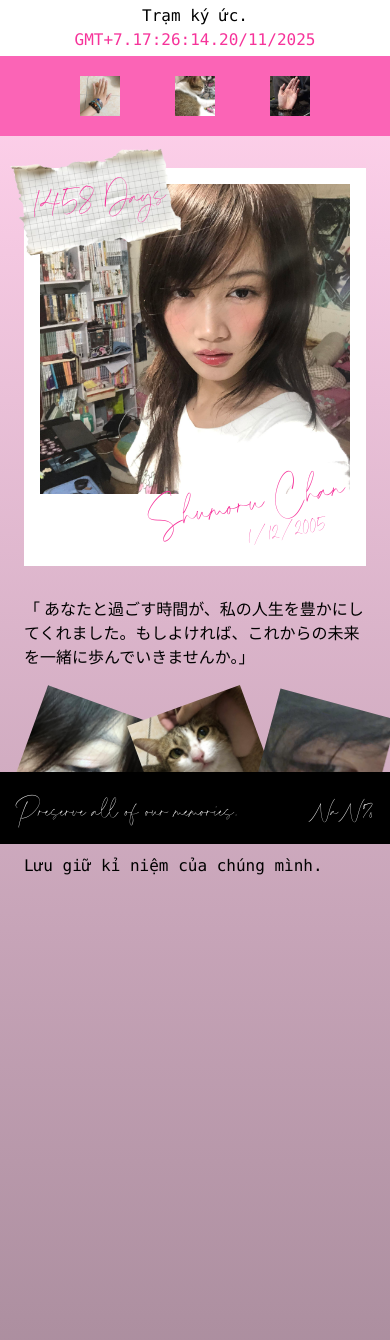
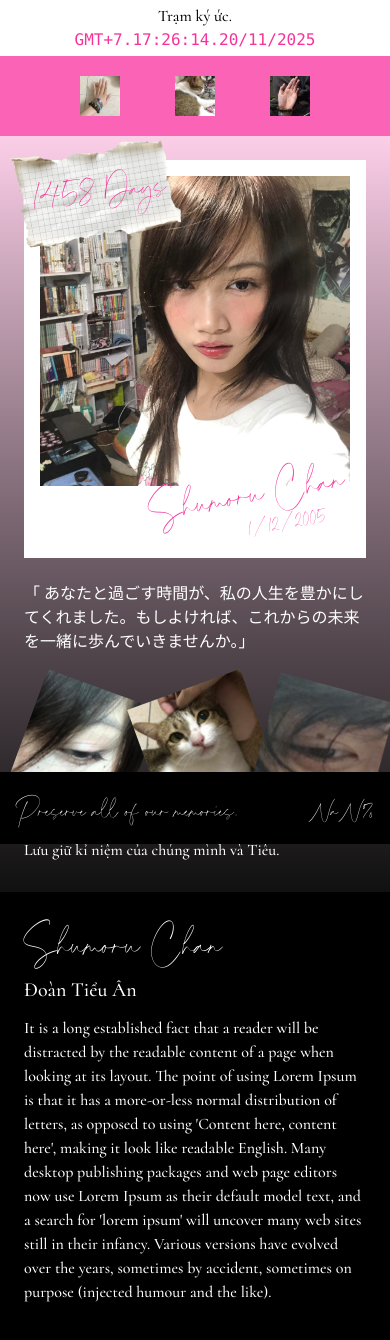
Before and after one commit to elyz01/Tieu-An, a React (Vite) app: page / in a window 390 px wide. Shown: the top 1340 px of the page. Built offline with nearby package versions, Linux system fonts and the light colour scheme; a web font is replaced by a local one.

Commit message:
`Update HTML and CSS files with new font styles and preconnect links`

```diff
--- a/index.html
+++ b/index.html
@@ -5,6 +5,9 @@
     <link rel="icon" type="image/svg+xml" href="/vite.svg" />
     <meta name="viewport" content="width=device-width, initial-scale=1.0" />
     <link href="https://fonts.googleapis.com/css2?family=Yuji+Mai&display=swap" rel="stylesheet">
+    <link rel="preconnect" href="https://fonts.googleapis.com">
+<link rel="preconnect" href="https://fonts.gstatic.com" crossorigin>
+<link href="https://fonts.googleapis.com/css2?family=Cormorant:ital,wght@0,300..700;1,300..700&display=swap" rel="stylesheet">
     <title>♡⊹˚₊‧Minh, Ân và Tiêu.‧₊˚⊹♡</title>
   </head>
   <body>
--- a/src/components/ScrollImages.jsx
+++ b/src/components/ScrollImages.jsx
@@ -12,7 +12,7 @@ const ScrollImages = () => {
 
 
   return (
-    <div className="w-full flex flex-col items-center ">
+    <div className="w-full  px-6 flex flex-col items-center ">
 
 
      <div className="bg-white pb-14 relative">
--- a/src/components/TopBar.jsx
+++ b/src/components/TopBar.jsx
@@ -23,9 +23,9 @@ const TopBar = () => {
   const dateString = currentTime.toLocaleDateString("en-GB"); // dd/mm/yyyy
 
   return (
-<div className="flex font-mono py-1 flex-col items-center justify-center lg:flex-row lg:gap-1 bg-white">
+<div className="flex cormorant1 py-1 flex-col items-center justify-center lg:flex-row lg:gap-1 bg-white">
   <p>Trạm ký ức.</p>
-  <p className="text-pink-500">
+  <p className="text-pink-500 font-mono">
     GMT+7.{timeString}.{dateString}
   </p>
 </div>
--- a/src/components/section1/RowImage.jsx
+++ b/src/components/section1/RowImage.jsx
@@ -2,7 +2,7 @@ import React from 'react'
 
 const RowImage = () => {
   return (
-    <div className=' space-y-8'>
+    <div className='  space-y-8 text-white'>
   <div className='w-full h-full  relative z-10'>
           <div className=' flex'>
           <img className='w-[35%] rotate1 h-auto object-cover rotate-20' src="./An/image3.jpg" alt="" />
@@ -11,10 +11,10 @@ const RowImage = () => {
 
           </div>
         </div>
-<div className='w-full flex items-center justify-center'>
-<p className='font-mono typing'>Lưu giữ kỉ niệm của chúng mình.</p>
 
-  </div>
+<p className='cormorant1 typing'>Lưu giữ kỉ niệm của chúng mình và Tiêu.</p>
+
+
     </div>
   )
 }
--- a/src/components/section1/Section1.jsx
+++ b/src/components/section1/Section1.jsx
@@ -3,8 +3,8 @@ import RowImage from './RowImage';
 
 const Section1 = () => {
   return (
-    <div className='space-y-8'>
-      <p className='jpfont'>
+    <div className='space-y-8  px-6'>
+      <p className='jpfont text-white'>
         <span >「 あなたと過ごす時間が、私の人生を豊かにしてくれました。もしよければ、これからの未来を一緒に歩んでいきませんか。」</span>
 
         </p>
--- /dev/null
+++ b/src/components/section2/MeoMeo.jsx
@@ -0,0 +1,19 @@
+import React from 'react'
+
+const MeoMeo = () => {
+  return (
+    <div className='h-200 text-white bg-black px-6 py-6'>
+     <div className='space-y-3'  >
+     <div>
+     <p className='classconfig text-6xl'> Meo </p>
+     <p className='cormorant1 text-xl'>Tiêu</p>
+     </div>
+      <p className='cormorant1'>
+      It is a long established fact that a reader will be distracted by the readable content of a page when looking at its layout. The point of using Lorem Ipsum is that it has a more-or-less normal distribution of letters, as opposed to using 'Content here, content here', making it look like readable English. Many desktop publishing packages and web page editors now use Lorem Ipsum as their default model text, and a search for 'lorem ipsum' will uncover many web sites still in their infancy. Various versions have evolved over the years, sometimes by accident, sometimes on purpose (injected humour and the like).
+      </p>
+     </div>
+    </div>
+  )
+}
+
+export default MeoMeo
--- /dev/null
+++ b/src/components/section2/NhatMinh.jsx
@@ -0,0 +1,19 @@
+import React from 'react'
+
+const NhatMinh = () => {
+  return (
+    <div className='h-200 text-white bg-black px-6 py-6'>
+     <div className='space-y-3'  >
+     <div>
+     <p className='classconfig text-6xl'> Elyz </p>
+     <p className='cormorant1 text-xl'>Nhật Minh</p>
+     </div>
+      <p className='cormorant1'>
+      It is a long established fact that a reader will be distracted by the readable content of a page when looking at its layout. The point of using Lorem Ipsum is that it has a more-or-less normal distribution of letters, as opposed to using 'Content here, content here', making it look like readable English. Many desktop publishing packages and web page editors now use Lorem Ipsum as their default model text, and a search for 'lorem ipsum' will uncover many web sites still in their infancy. Various versions have evolved over the years, sometimes by accident, sometimes on purpose (injected humour and the like).
+      </p>
+     </div>
+    </div>
+  )
+}
+
+export default NhatMinh
--- /dev/null
+++ b/src/components/section2/Section2.jsx
@@ -0,0 +1,16 @@
+import React from 'react'
+import TieuAn from './TieuAn';
+import MeoMeo from './MeoMeo';
+import NhatMinh from './NhatMinh';
+
+const Section2 = () => {
+  return (
+    <div className=''>
+      <TieuAn />
+      <MeoMeo />
+      <NhatMinh />
+    </div>
+  )
+}
+
+export default Section2
--- /dev/null
+++ b/src/components/section2/TieuAn.jsx
@@ -0,0 +1,19 @@
+import React from 'react'
+
+const TieuAn = () => {
+  return (
+    <div className='h-200 text-white bg-black px-6 py-6'>
+     <div className='space-y-3'  >
+     <div>
+     <p className='classconfig text-6xl'>Shumoru Chan </p>
+     <p className='cormorant1 text-xl'>Đoàn Tiểu Ân</p>
+     </div>
+      <p className='cormorant1'>
+      It is a long established fact that a reader will be distracted by the readable content of a page when looking at its layout. The point of using Lorem Ipsum is that it has a more-or-less normal distribution of letters, as opposed to using 'Content here, content here', making it look like readable English. Many desktop publishing packages and web page editors now use Lorem Ipsum as their default model text, and a search for 'lorem ipsum' will uncover many web sites still in their infancy. Various versions have evolved over the years, sometimes by accident, sometimes on purpose (injected humour and the like).
+      </p>
+     </div>
+    </div>
+  )
+}
+
+export default TieuAn
--- a/src/devices/Mobile.jsx
+++ b/src/devices/Mobile.jsx
@@ -1,25 +1,28 @@
-import React from 'react'
-import ScrollImages from '../components/ScrollImages'
-import ProcessBar from './../components/ProcessBar';
-import Section1 from '../components/section1/Section1';
+import React from "react";
+import ScrollImages from "../components/ScrollImages";
+import ProcessBar from "./../components/ProcessBar";
+import Section1 from "../components/section1/Section1";
+import Section2 from "./../components/section2/Section2";
 
 const Mobile = () => {
-
   return (
-<div>
-<div className="w-full h-1000 relative  bg-gradient-to-b from-pink-200 to-[#111111] px-6   overflow-hidden">
-  <div className="w-full py-8 flex justify-center items-center relative">
-    <ScrollImages  />
-  </div>
-  <div className='relative'>
-  <ProcessBar />
-  <Section1 />
+    <div>
+      <div className="w-full  relative     overflow-hidden">
+        <div className="w-full bg-gradient-to-b from-pink-200 to-[#111111] py-6 space-y-6  ">
+          <div className="relative">
+    <ScrollImages />
+          </div>
+          <Section1 />
 
 
-  </div>
+        </div>
 
+        <div className="relative">
+          <ProcessBar />
+        </div>
+        <Section2 />
+      </div>
     </div>
-</div>
-  )
-}
-export default Mobile
+  );
+};
+export default Mobile;
--- a/src/index.css
+++ b/src/index.css
@@ -68,6 +68,7 @@
   white-space: nowrap;
   border-right: 2px solid #f472b6; /* con trỏ nhấp nháy */
   animation: typing 3s steps(31, end) forwards, blink 8s step-end infinite;
+  max-width: 34ch;
 }
 
 @keyframes typing {
@@ -78,3 +79,35 @@
 @keyframes blink {
   50% { border-color: transparent; }
 }
+
+/* Normal 400 */
+.cormorant-regular {
+  font-family: "Cormorant", serif;
+  font-optical-sizing: auto;
+  font-weight: 400;
+  font-style: normal;
+}
+
+/* Medium 500 */
+.cormorant1 {
+  font-family: "Cormorant", serif;
+  font-optical-sizing: auto;
+  font-weight: 500;
+  font-style: normal;
+}
+
+/* Bold 700 */
+.cormorant2 {
+  font-family: "Cormorant", serif;
+  font-optical-sizing: auto;
+  font-weight: 700;
+  font-style: normal;
+}
+
+/* Italic 400 */
+.cormorant3 {
+  font-family: "Cormorant", serif;
+  font-optical-sizing: auto;
+  font-weight: 400;
+  font-style: italic;
+}
```
